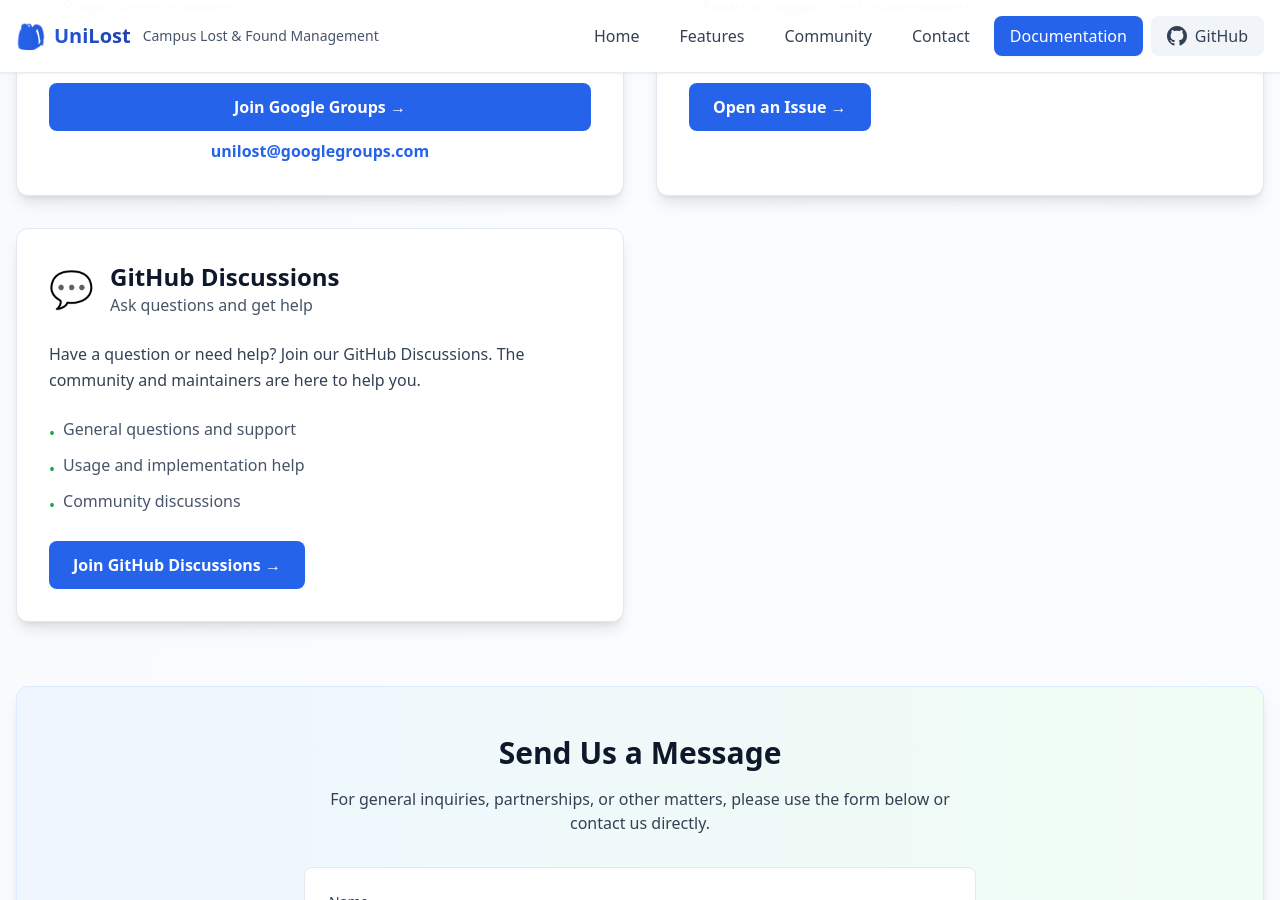
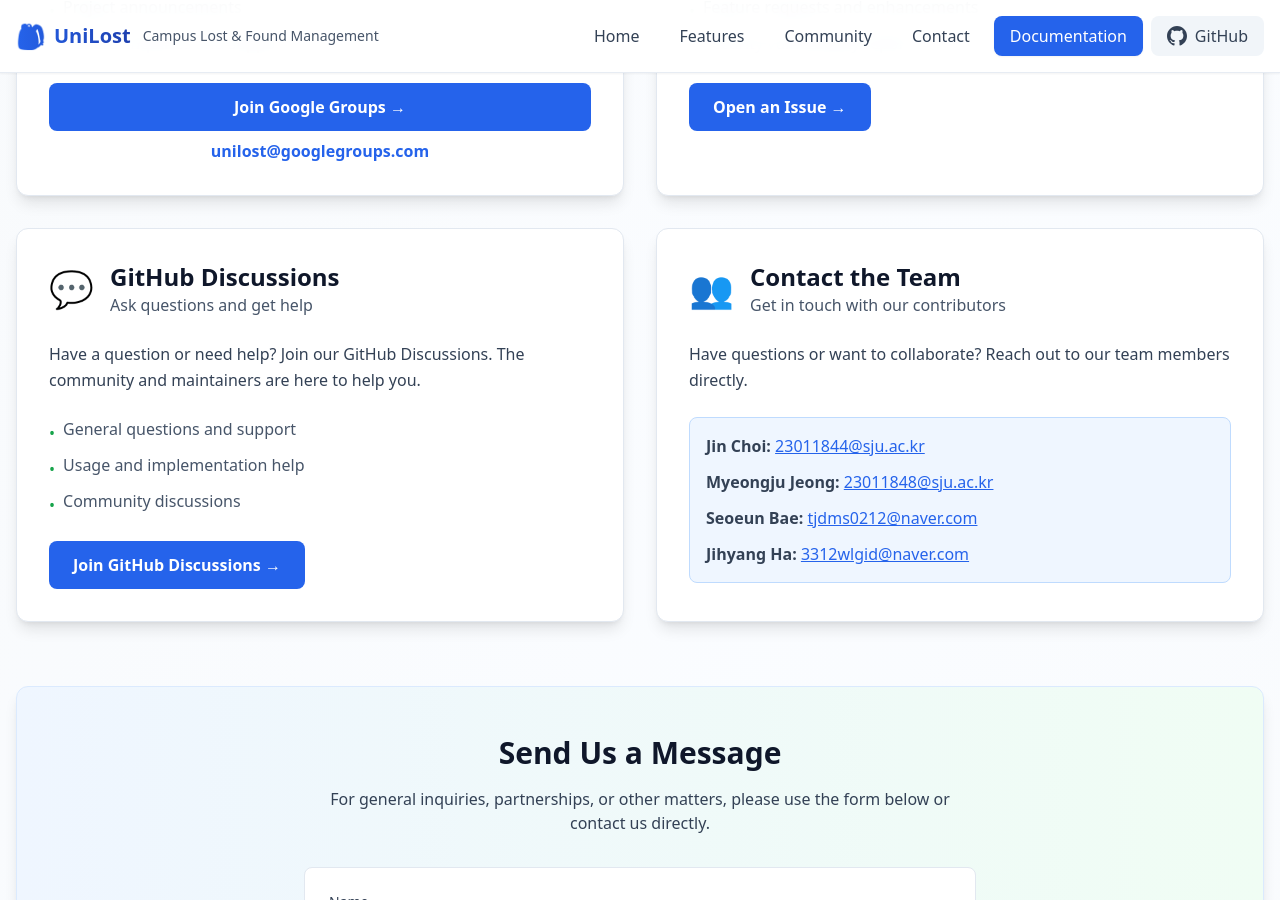
Before and after one commit to jin040907/UniLost, a Jekyll site: the page built from website/contact.md, in a window 1280 px wide and 900 px high, scrolled down 523 px. Built offline with Jekyll 4.4.1, drawn with Linux system fonts in a browser that asks for light colours; nearby versions of some CDN libraries.

Commit message:
Update contact and community

```diff
--- a/website/contact.md
+++ b/website/contact.md
@@ -120,6 +120,40 @@ description: Get in touch with the UniLost team
         Join GitHub Discussions →
       </a>
     </div>
+
+    <!-- Contact the Team -->
+    <div class="bg-white rounded-xl shadow-lg p-8 border border-slate-200">
+      <div class="flex items-center gap-4 mb-6">
+        <div class="text-4xl">👥</div>
+        <div>
+          <h2 class="text-2xl font-bold text-slate-900">Contact the Team</h2>
+          <p class="text-slate-600">Get in touch with our contributors</p>
+        </div>
+      </div>
+      <p class="text-slate-700 mb-6 leading-relaxed">
+        Have questions or want to collaborate? Reach out to our team members directly.
+      </p>
+      <div class="bg-primary-50 rounded-lg p-4 border border-primary-200">
+        <ul class="space-y-3 text-slate-700">
+          <li>
+            <strong>Jin Choi:</strong>
+            <a href="mailto:23011844@sju.ac.kr" class="text-primary-600 hover:text-primary-700 underline">23011844@sju.ac.kr</a>
+          </li>
+          <li>
+            <strong>Myeongju Jeong:</strong>
+            <a href="mailto:23011848@sju.ac.kr" class="text-primary-600 hover:text-primary-700 underline">23011848@sju.ac.kr</a>
+          </li>
+          <li>
+            <strong>Seoeun Bae:</strong>
+            <a href="mailto:tjdms0212@naver.com" class="text-primary-600 hover:text-primary-700 underline">tjdms0212@naver.com</a>
+          </li>
+          <li>
+            <strong>Jihyang Ha:</strong>
+            <a href="mailto:3312wlgid@naver.com" class="text-primary-600 hover:text-primary-700 underline">3312wlgid@naver.com</a>
+          </li>
+        </ul>
+      </div>
+    </div>
   </div>
 
   <!-- Contact Form Section -->
```
Also changed, not shown: website/community.md (+12 -0 lines), assets/___________2025-12-05______12.47.52-3298b366-278a-41aa-b04c-e89c65c10287.png (added), assets/___________2025-12-05______12.48.35-c8a712b6-c1b4-4b94-8325-26a5b0c671b1.png (added).
